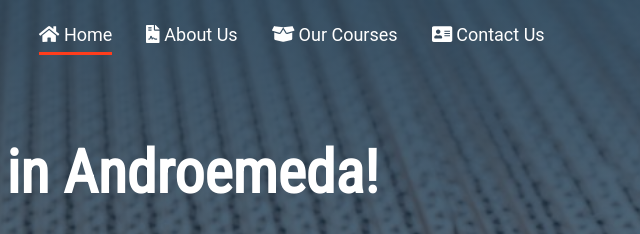
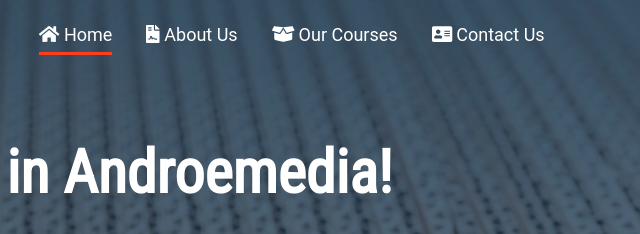
Before and after one commit to ShadowCBN/spacesite, a plain HTML site: page index.html in a window 1280 px wide. Shown: the top 234 px of the page, 618-1258 px from the left. Drawn offline with Linux system fonts and the light colour scheme.

Commit message:
Update index.html

```diff
--- a/index.html
+++ b/index.html
@@ -373,7 +373,7 @@
 		</nav>
 		<div class="banner-content boom-mt boom-opacity" onload="boom();">
 			<h1 class="banner-title padding-t-5 text-white">
-				Get Quality Education in Androemeda!
+				Get Quality Education in Androemedia!
 			</h1>
 			<div class="width-changer banner-caption padding-b-0">
 				<p class="margin-b-0"><i class="fas fa-boxes"></i> We have best teachers from many different galaxies.</p><p class="margin-b-lg-0"><i class="fab fa-envira"></i> Gain knowledge that'll make you a pro!<ul class="banner-caption list-unstyled"><li><i class="fas fa-recycle"></i> Cultivation</li><li><i class="fas fa-dumbbell"></i> Expansion</li><li><i class="fas fa-users-cog"></i> Enlightenment</li></ul></p>
```
